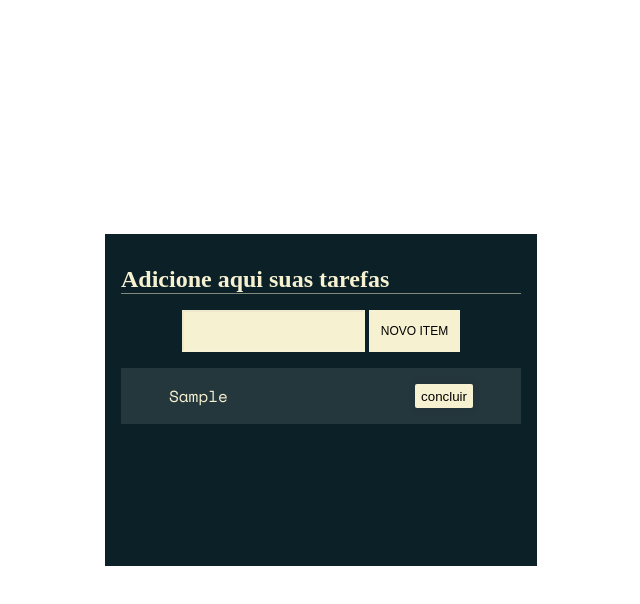
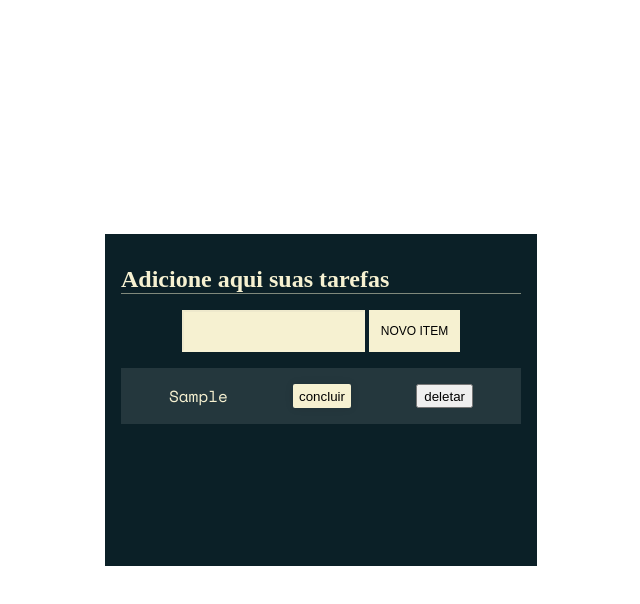
Before and after one commit to bernaRocha/alura_manipulando-dom, a plain HTML site: page index.html in a window 1280 px wide. Both pictures are taken after typing "Sample" into the empty fields and a click on the button "NOVO ITEM". Shown: the whole page, without its empty margins (319-959 px from the left). Drawn offline with nearby package versions, Linux system fonts and the light colour scheme; a web font is replaced by a local one.

Commit message:
conclusão do curso

```diff
--- /dev/null
+++ b/components/concluiTarefa.js
@@ -0,0 +1,21 @@
+const BotaoConclui = () => {
+  const botaoConclui = document.createElement('button')
+
+  botaoConclui.classList.add('check-button')
+  botaoConclui.innerText = 'concluir' //representa o conteúdo a ser renderizado
+  botaoConclui.addEventListener('click', concluiTarefa)
+
+  return botaoConclui
+}
+
+const concluiTarefa = (evento) => { // Começa com maiúscula porque é um componente
+
+  const botaoConclui = evento.target
+
+  const tarefaCompleta = botaoConclui.parentElement
+
+  tarefaCompleta.classList.toggle('done')
+}
+
+
+export default BotaoConclui
--- /dev/null
+++ b/components/deletaTarefa.js
@@ -0,0 +1,22 @@
+const BotaoDeleta = () => {
+  const botaoDeleta = document.createElement('button')
+
+  botaoDeleta.innerText = 'deletar'
+  botaoDeleta.addEventListener('click', deletarTarefa)
+
+  return botaoDeleta
+}
+
+
+const deletarTarefa = (evento) => {
+  const botaoDeleta = evento.target
+
+  const tarefaCompleta = botaoDeleta.parentElement
+
+  tarefaCompleta.remove()
+
+  return botaoDeleta
+
+}
+
+export default BotaoDeleta
--- a/index.html
+++ b/index.html
@@ -25,7 +25,7 @@
       </li>
 
       </ul>
-      <script src="listaTarefas.js"></script>
+      <script type="module" src="main.js"></script>
     </div>
 </body>
 </html>
--- a/listaTarefas.js
+++ b/main.js
@@ -1,4 +1,7 @@
-const criarTarefa = (evento) => {
+import BotaoConclui from "./components/concluiTarefa.js"
+import BotaoDeleta from "./components/deletaTarefa.js"
+
+  const criarTarefa = (evento) => {
 
   evento.preventDefault()
 
@@ -13,7 +16,8 @@ const criarTarefa = (evento) => {
 
   tarefa.innerHTML = conteudo  // na li é adicionado o conteudo da variável da linha 12
 
-  tarefa.appendChild(botaoConclui())
+  tarefa.appendChild(BotaoConclui()) // adiciona a função botaoConclui
+  tarefa.appendChild(BotaoDeleta())
   lista.appendChild(tarefa)  // cria um elemento filho da li que é a tarefa
   input.value = ' ' // após adicionar a tarefa o campo do input é zerado
 
@@ -22,15 +26,3 @@ const criarTarefa = (evento) => {
 const novaTarefa = document.querySelector('[data-form-button]') // novaTarefa pega o seletor data-form-button
 
 novaTarefa.addEventListener('click', criarTarefa) // novaTarefa escuta o evento de click e ao escutar executa o criarTarefa
-
-const botaoConclui = () => {
-    const botaoConclui = document.createElement('button')
-
-    botaoConclui.classList.add('check-button')
-    botaoConclui.innerText = 'concluir' //representa o conteúdo a ser renderizado
-    botaoConclui.addEventListener('click', () => {
-      console.log('fui clicado')
-    })
-
-    return botaoConclui
-}
```
